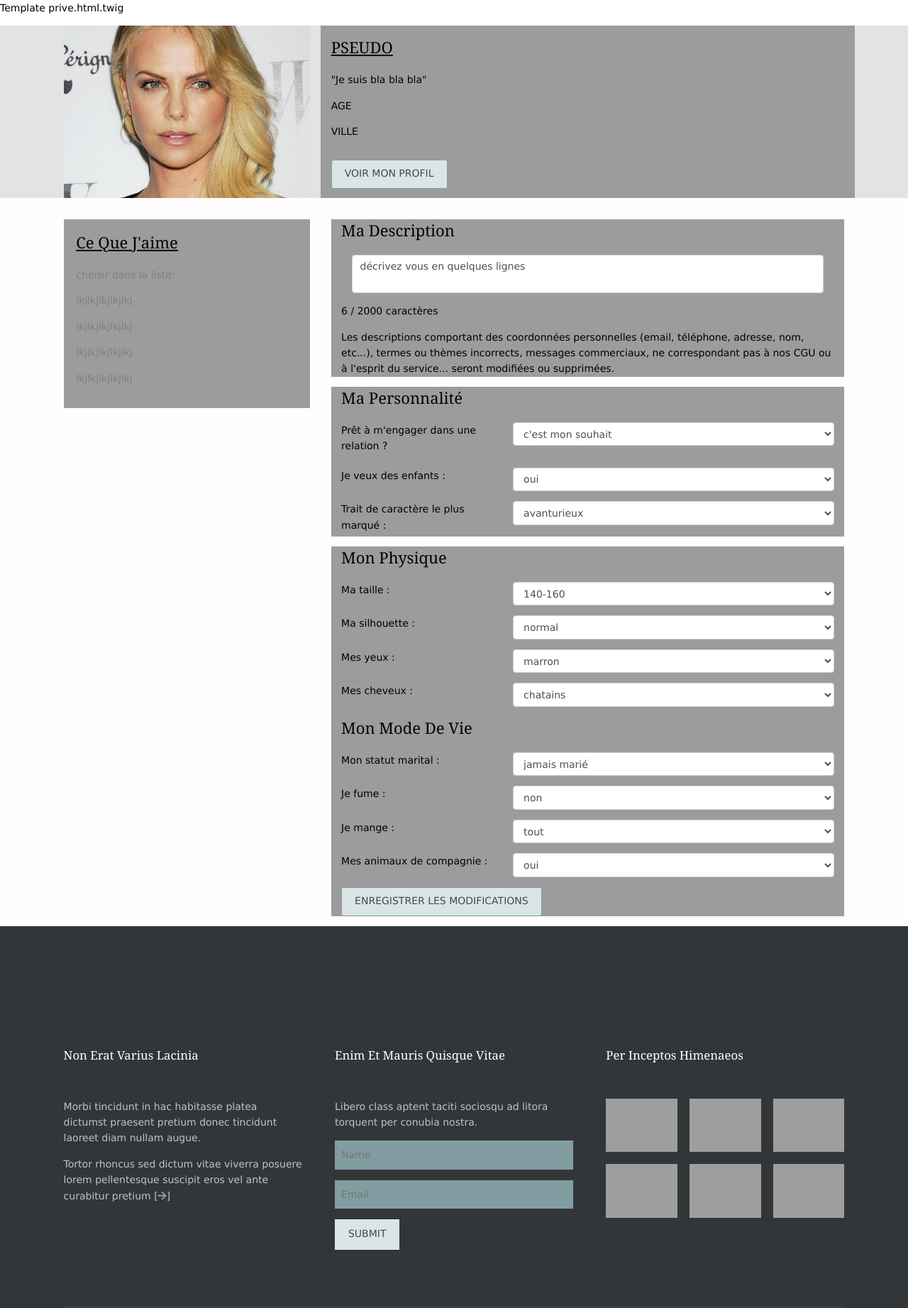
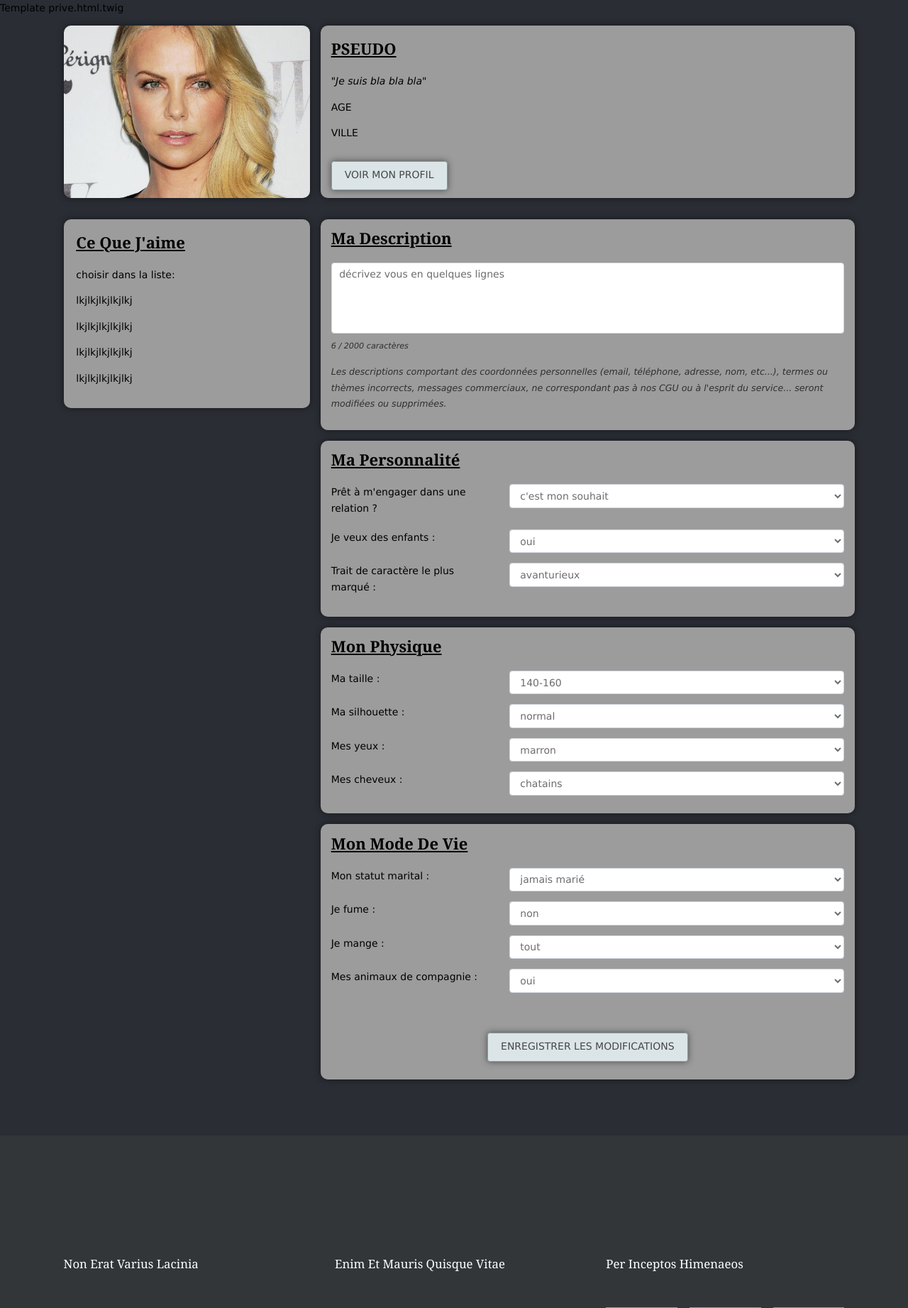
Before and after one commit to CortoSodaTrappes/trouve_ton_buicuit, a Symfony app: template templates/prive/profil.html.twig in a window 1280 px wide. Shown: the part 158-2001 px from the top of the page at 71% size. Run offline with Twig, Linux system fonts and the light colour scheme; the template is opened without the code that fills it, so the values that code supplies are empty; some libraries are stand-ins or nearby versions; grey boxes are pictures that could not be loaded.

Commit message:
listandShow: page profil avec formulaire et style

```diff
--- a/public/css/profil.css
+++ b/public/css/profil.css
@@ -1,5 +1,5 @@
-.profil .barre-top {
-  background-color: #e4e2e2;
+.profil {
+  padding-bottom: 5%;
 }
 
 .profil .container {
@@ -13,49 +13,86 @@
 .profil .container .row .profil-photos .profil-main-img {
   width: 100%;
   padding: 0%;
+  border-radius: 10px;
+  -webkit-box-shadow: 0 0 10px rgba(0, 0, 0, 0.5);
+          box-shadow: 0 0 10px rgba(0, 0, 0, 0.5);
 }
 
 .profil .container .row .profil-main-information {
   background-color: #9c9c9c;
   color: black;
-  padding-top: 15px;
+  padding-top: 1.5%;
+  border-radius: 10px;
+  -webkit-box-shadow: 0 0 10px rgba(0, 0, 0, 0.5);
+          box-shadow: 0 0 10px rgba(0, 0, 0, 0.5);
 }
 
 .profil .container .row .profil-main-information h4 {
   text-decoration: underline;
+  font-weight: bold;
+}
+
+.profil .container .row .profil-main-information #phase-courte {
+  font-style: italic;
 }
 
 .profil .container .row .profil-main-information #bottonprofil {
   margin-top: 2%;
 }
 
-.dating-profile .barre-bas {
-  background-color: #fffdfd;
-}
-
 .dating-profile .barre-bas .container {
   padding-top: 30px;
 }
 
-.dating-profile .barre-bas .container .description {
-  background-color: #9c9c9c;
-}
-
-.dating-profile .barre-bas .container .description #padding-hobby {
+.dating-profile .barre-bas .container .dating-profil-banner-hobby #padding-hobby {
   padding: 5%;
 }
 
-.dating-profile .barre-bas .container .description #padding-hobby h2 {
+.dating-profile .barre-bas .container .dating-profil-banner-hobby #padding-hobby h2 {
   text-decoration: underline;
+  font-weight: bold;
 }
 
-.dating-profile .barre-bas .container .description #padding-hobby p {
+.dating-profile .barre-bas .container .dating-profil-banner-hobby #padding-hobby p {
   font-weight: 0.5em;
-  color: gray;
+  color: black;
 }
 
-.dating-profile .barre-bas .container .padding-formulaires {
-  padding: 0% 2% 0% 2%;
+.dating-profile .barre-bas .dating-profil-formulaires {
+  padding-left: 0%;
+  padding-right: 0%;
+}
+
+.dating-profile .barre-bas .dating-profil-formulaires .padding-formulaires {
+  padding: 1.5% 2%;
+  margin-bottom: 2%;
+}
+
+.dating-profile .barre-bas .dating-profil-formulaires .padding-formulaires #description-longue {
+  padding-left: 0%;
+  padding-right: 0%;
+}
+
+.dating-profile .barre-bas .dating-profil-formulaires .padding-formulaires #description-longue textarea {
+  height: 20%;
+  height: 100px;
+}
+
+.dating-profile .barre-bas .dating-profil-formulaires .padding-formulaires .commentaires-profil {
+  font-size: 0.8em;
+  font-style: italic;
+  margin-top: -1%;
+}
+
+.dating-profile .barre-bas .dating-profil-formulaires .padding-formulaires p {
+  font-size: 0.9em;
+  font-style: italic;
+  color: #302f2f;
+}
+
+.dating-profile .button-enregistrer {
+  margin-top: 3rem;
+  text-align: center;
 }
 
 *,
@@ -66,7 +103,28 @@
 }
 
 body {
-  background-color: white;
   color: black;
 }
+
+h2 {
+  text-decoration: underline;
+  font-weight: bold;
+}
+
+.description {
+  background-color: #9c9c9c;
+  border-radius: 10px;
+  -webkit-box-shadow: 0 0 10px rgba(0, 0, 0, 0.5);
+          box-shadow: 0 0 10px rgba(0, 0, 0, 0.5);
+}
+
+button {
+  border-radius: 10px;
+  -webkit-box-shadow: 0 0 10px rgba(0, 0, 0, 0.5);
+          box-shadow: 0 0 10px rgba(0, 0, 0, 0.5);
+}
+
+.form-control {
+  color: #6e6d6d;
+}
 /*# sourceMappingURL=profil.css.map */
--- a/public/css/profil.scss
+++ b/public/css/profil.scss
@@ -1,7 +1,5 @@
 .profil {
-    .barre-top {
-        background-color: #e4e2e2;
-    }
+    padding-bottom: 5%;
     .container {
         padding: 0px 20px 0px 20px;
         .profil-block-top-marge {
@@ -12,14 +10,22 @@
                 .profil-main-img {
                     width: 100%;
                     padding: 0%;
+                    border-radius: 10px;
+                    box-shadow: 0 0 10px rgba(0, 0, 0, 0.5);
                 }
             }
             .profil-main-information {
                 background-color: rgb(156, 156, 156);
                 color: black;
-                padding-top: 15px;
+                padding-top: 1.5%;
+                border-radius: 10px;
+                box-shadow: 0 0 10px rgba(0, 0, 0, 0.5);
                 h4 {
                     text-decoration: underline;
+                    font-weight: bold;
+                }
+                #phase-courte {
+                    font-style: italic;
                 }
                 #bottonprofil {
                     margin-top: 2%;
@@ -32,26 +38,52 @@
 // ZONE HOBBY AND FORMULAIRES
 .dating-profile {
     .barre-bas {
-        background-color: rgb(255, 253, 253);
         .container {
             padding-top: 30px;
-            .description {
-                background-color: rgb(156, 156, 156);
+            .dating-profil-banner-hobby {
                 #padding-hobby {
                     padding: 5%;
                     h2 {
                         text-decoration: underline;
+                        font-weight: bold;
                     }
                     p {
                         font-weight: 0.5em;
-                        color: gray;
+                        color: black;
                     }
                 }
             }
+        }
+        .dating-profil-formulaires {
+            padding-left: 0%;
+            padding-right: 0%;
             .padding-formulaires {
-                padding: 0% 2% 0% 2%;
+                padding: 1.5% 2%;
+                margin-bottom: 2%;
+                #description-longue {
+                    padding-left: 0%;
+                    padding-right: 0%;
+                    textarea {
+                        height: 20%;
+                        height: 100px;
+                    }
+                }
+                .commentaires-profil {
+                    font-size: 0.8em;
+                    font-style: italic;
+                    margin-top: -1%;
+                }
+                p {
+                    font-size: 0.9em;
+                    font-style: italic;
+                    color: rgb(48, 47, 47)
+                }
             }
         }
+    }
+    .button-enregistrer {
+        margin-top: 3rem;
+        text-align: center;
     }
 }
 
@@ -62,6 +94,25 @@
 }
 
 body {
-    background-color: white;
     color: black;
 }
+
+h2 {
+    text-decoration: underline;
+    font-weight: bold;
+}
+
+.description {
+    background-color: rgb(156, 156, 156);
+    border-radius: 10px;
+    box-shadow: 0 0 10px rgba(0, 0, 0, 0.5);
+}
+
+button {
+    border-radius: 10px;
+    box-shadow: 0 0 10px rgba(0, 0, 0, 0.5);
+}
+
+.form-control {
+    color: rgb(110, 109, 109)
+}
--- a/templates/prive/profil.html.twig
+++ b/templates/prive/profil.html.twig
@@ -15,14 +15,18 @@
         <div class="profil-barre-top container">
             <section class="profil-block-top-marge row">
                 <div class="profil-photos col-4">
+                    <div>
                         <img class="profil-main-img" src="images/femme1a.jpg" alt="image-profil">
                     </div>
+                </div>
                 <div class="profil-main-information col-8">
+                    <div>
                         <h4>PSEUDO</h4>
-                    <p>"Je suis bla bla bla"</p>
+                        <p id="phase-courte">"Je suis bla bla bla"</p>
                         <p>AGE</p>
                         <p>VILLE</p>
                         <button type="button" class="btn btn-secondary" id="bottonprofil">Voir mon profil</button>
+                    </div>
                 </div>
             </section>
         </div>
@@ -34,7 +38,7 @@
         <div class="barre-bas">
             <div class="container">
 
-                <div class="dating-profil-main row">
+                <section class="dating-profil-main row">
         <!-- ZONE HOBBY -->
                     <div class="dating-profil-banner-hobby col-4">
                         <div class="description">
@@ -62,16 +66,16 @@
                                         <h2>Ma description</h2>
 
                                         <!-- Textarea -->
-                                        <div class="form-group">
+                                        <div class="form-group" >
 
-                                        <div class="col-md-12">
+                                        <div class="col-md-12" id="description-longue">
                                             <textarea class="form-control" id="Ma description" name="Ma description">décrivez vous en quelques lignes</textarea>
                                         </div>
                                         </div>
 
                                         </fieldset>
                                     </form>
-                                    <p>6 / 2000 caractères</p>
+                                    <p class="commentaires-profil">6 / 2000 caractères</p>
                                     <p>Les descriptions comportant des coordonnées personnelles (email, téléphone, adresse, nom, etc...), termes ou thèmes incorrects, messages commerciaux, ne correspondant pas à nos CGU ou à l'esprit du service... seront modifiées ou supprimées.</p>
 
 
@@ -256,7 +260,7 @@
 
                                 </fieldset>
                                 <!-- Button -->
-                                <div class="form-group">
+                                <div class="form-group button-enregistrer">
 
                                     <button id="submit" name="submit" class="btn btn-primary">Enregistrer les modifications</button>
                                 </div>
@@ -267,9 +271,7 @@
                         </div>
 
                     <div>
-
-
-                </div>
+                 </section>
            </div>
         </div>
 
```
Also changed, not shown: 1 other file. Lines whose indentation alone changed are shown as unchanged.
